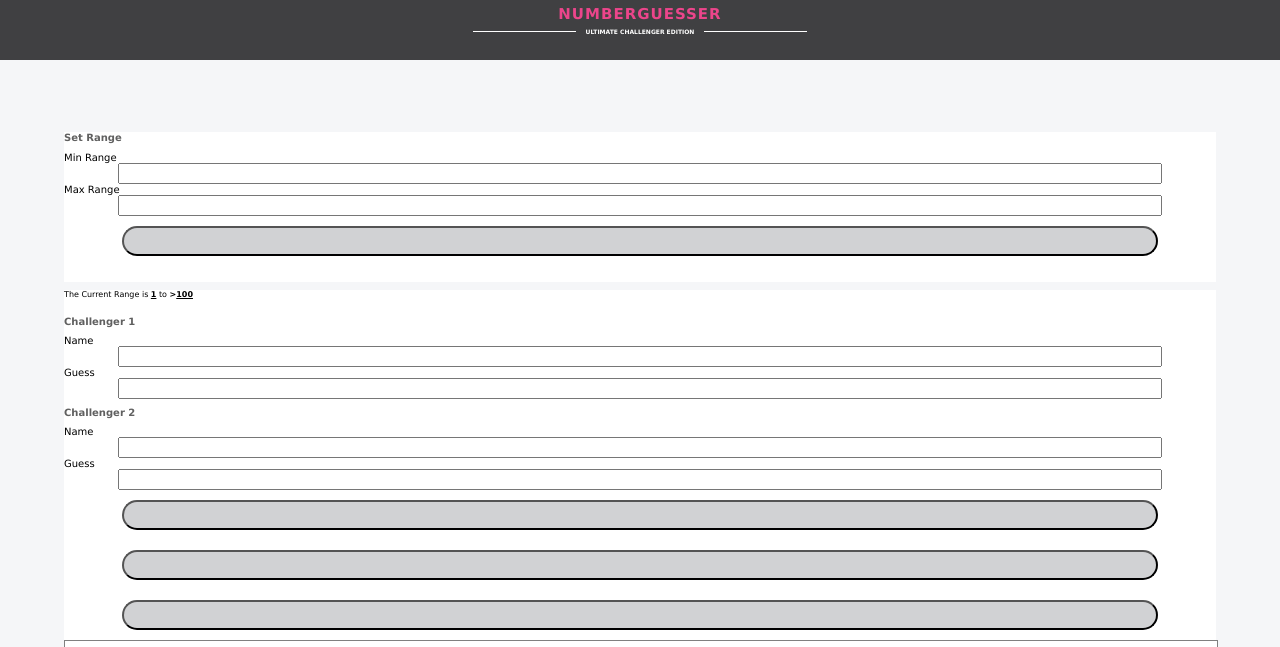
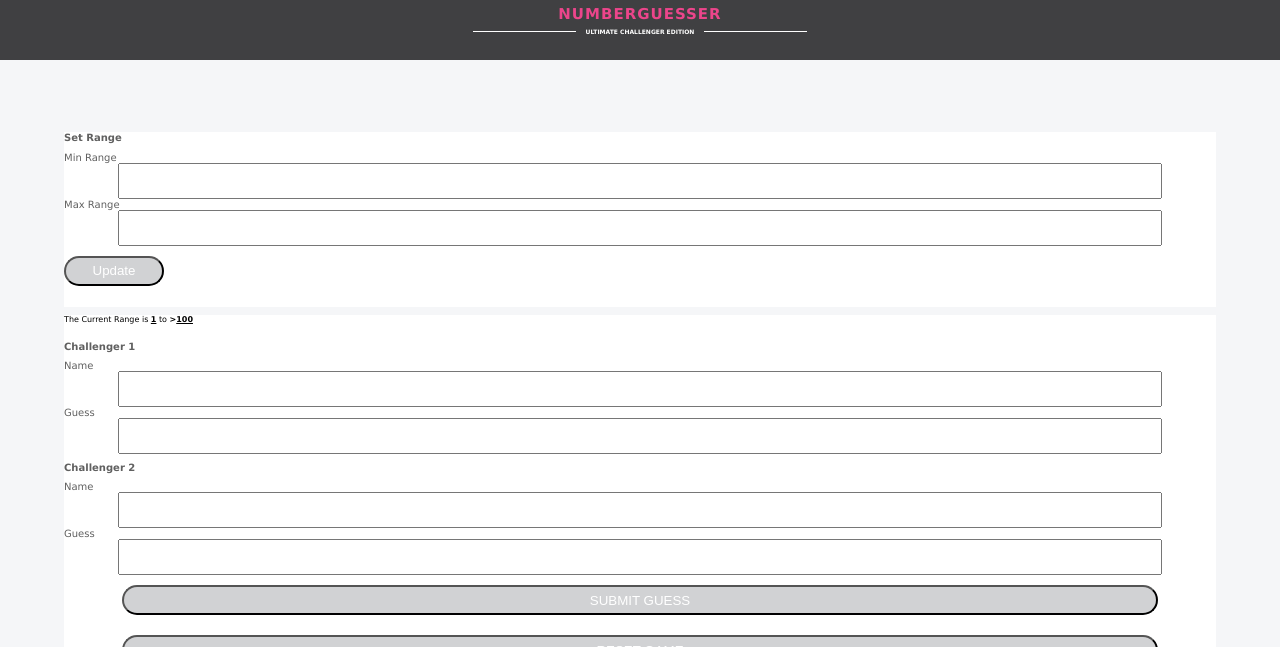
Before and after one commit to EmilyLalonde/Number-Guesser, a plain HTML site: page index.html in a window 1280 px wide. Shown: the top 647 px of the page. Drawn offline with Linux system fonts and the light colour scheme.

Commit message:
Added button styling

```diff
--- a/index.html
+++ b/index.html
@@ -26,7 +26,7 @@
                         <input type="text" name="min-range">
                         Max Range <br>
                         <input type="text" name="max-range">
-                        <button></button>
+                        <button class= "update-button">Update</button>
                     </form>
                 </div>
             </section>
@@ -46,9 +46,9 @@
                             <input type="text" name="name">
                             Guess <br>
                             <input type="text" name="guess">
-                            <button class="button"></button>
-                            <button class="button"></button>
-                            <button class="button"></button>
+                            <button class="button">SUBMIT GUESS</button>
+                            <button class="button">RESET GAME</button>
+                            <button class="button">CLEAR GAME</button>
                         </form>
                 </div>
             </section>
--- a/style.css
+++ b/style.css
@@ -28,24 +28,18 @@ header {
 
 }
 
-button {
-    background-color: #606060;
-    height: 10px;
-    width: 30px;
-
-}
-
 section {
     background-color: white;
 }
 
 #section-a {
-    height: 150px;
+    height: 175px;
     width: 100%;
+    position: relative;
 }
 
 #section-b {
-    height: 350px;
+    height: 450px;
     width: 100%;
 }
 
@@ -86,9 +80,11 @@ form{
     flex-direction: column;
     width: 100%;
     font-size: 10px;
+    color: #606060;
 }
 
 input{
+    height: 30px;
     width:90%;
     margin: auto;
 }
@@ -124,11 +120,14 @@ button{
     height: 30px;
     width: 90%;
     margin:10px auto;
-    display: flex;
-    justify-content: space-between;
-    flex-direction: column;
-    align-items: flex-end;
     background-color:#d1d2d4;
+    color: white;
+}
+
+.update-button{
+    width: 30%;
+    margin: 10px 0;
+    max-width: 100px;
 }
 
 
```
